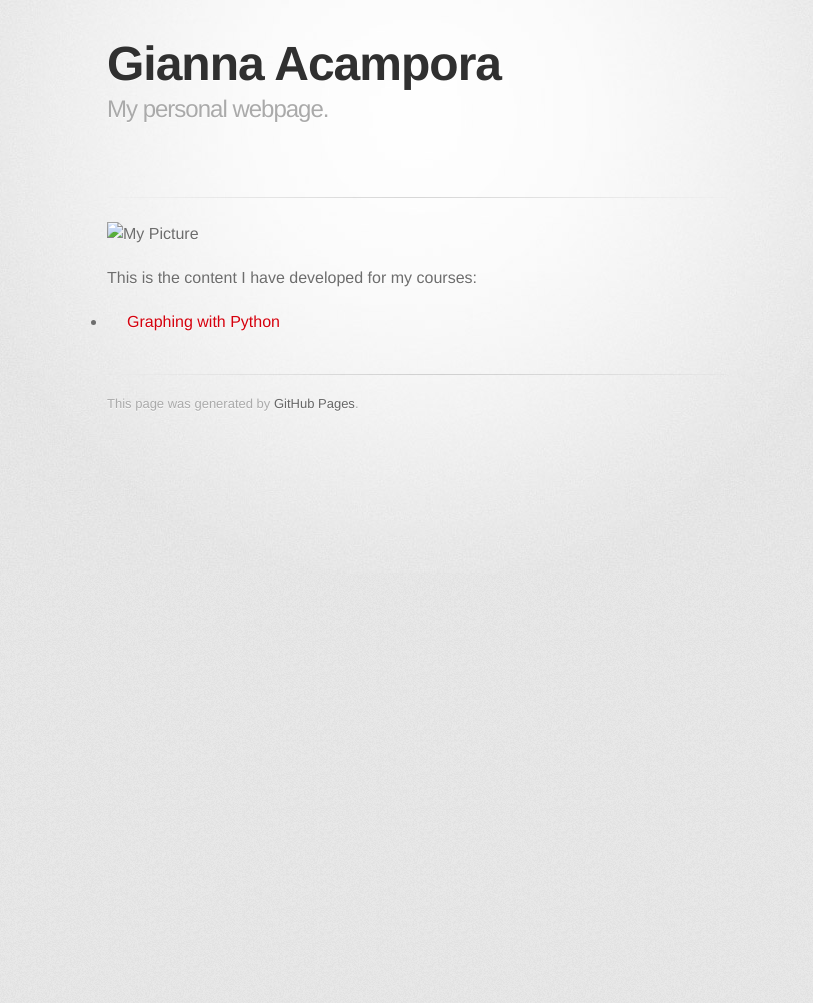
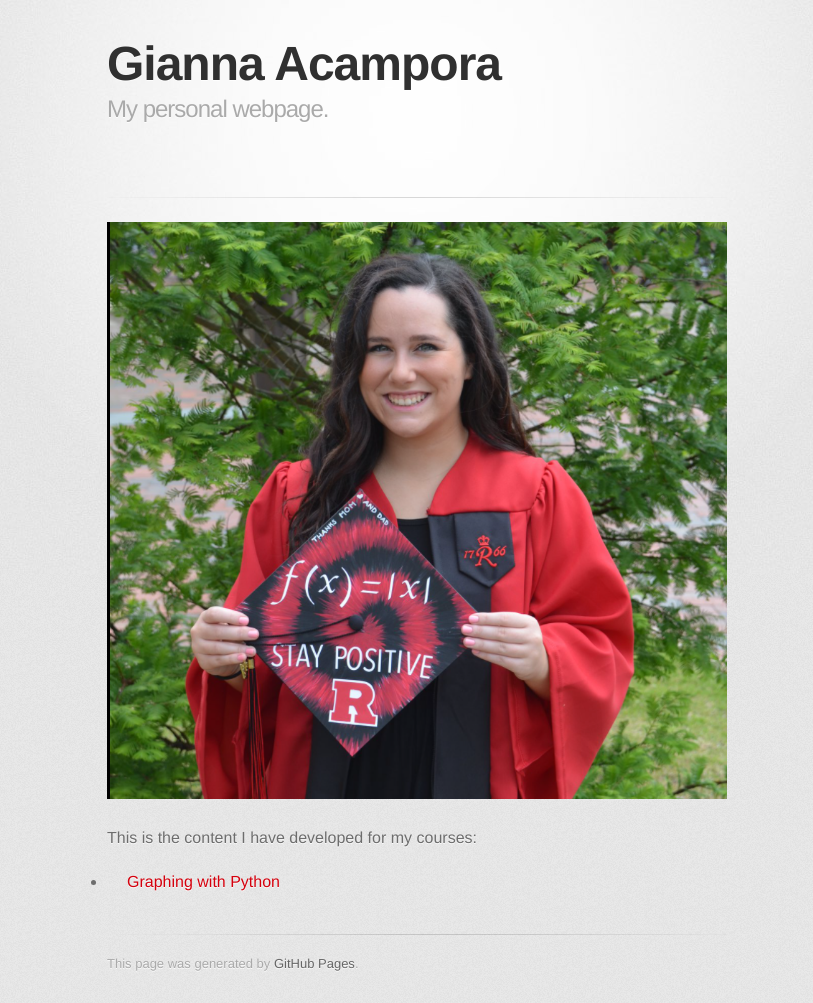
Before and after one commit to gacampora/gacampora.github.io, a Jekyll site: the page built from index.md, in a window 1280 px wide. Shown: the whole page, without its empty margins (223-1036 px from the left). Built offline with Jekyll 4.4.1, drawn with Linux system fonts in a browser that asks for light colours; some web fonts are replaced; our own code applies the rules of GitHub Pages for plain Markdown files; before the commit the page ends 900 px from its top, so only the background shows below that.

Commit message:
Update index.md

```diff
--- a/index.md
+++ b/index.md
@@ -2,7 +2,7 @@
 title: Gianna Acampora
 description: My personal webpage.
 ---
-![My Picture](/pics/)
+![My Picture](/pics/Screen Shot 2021-01-28 at 10.21.35 AM.png)
 
 This is the content I have developed for my courses:
 - [Graphing with Python](/graphing/index.md)
```
